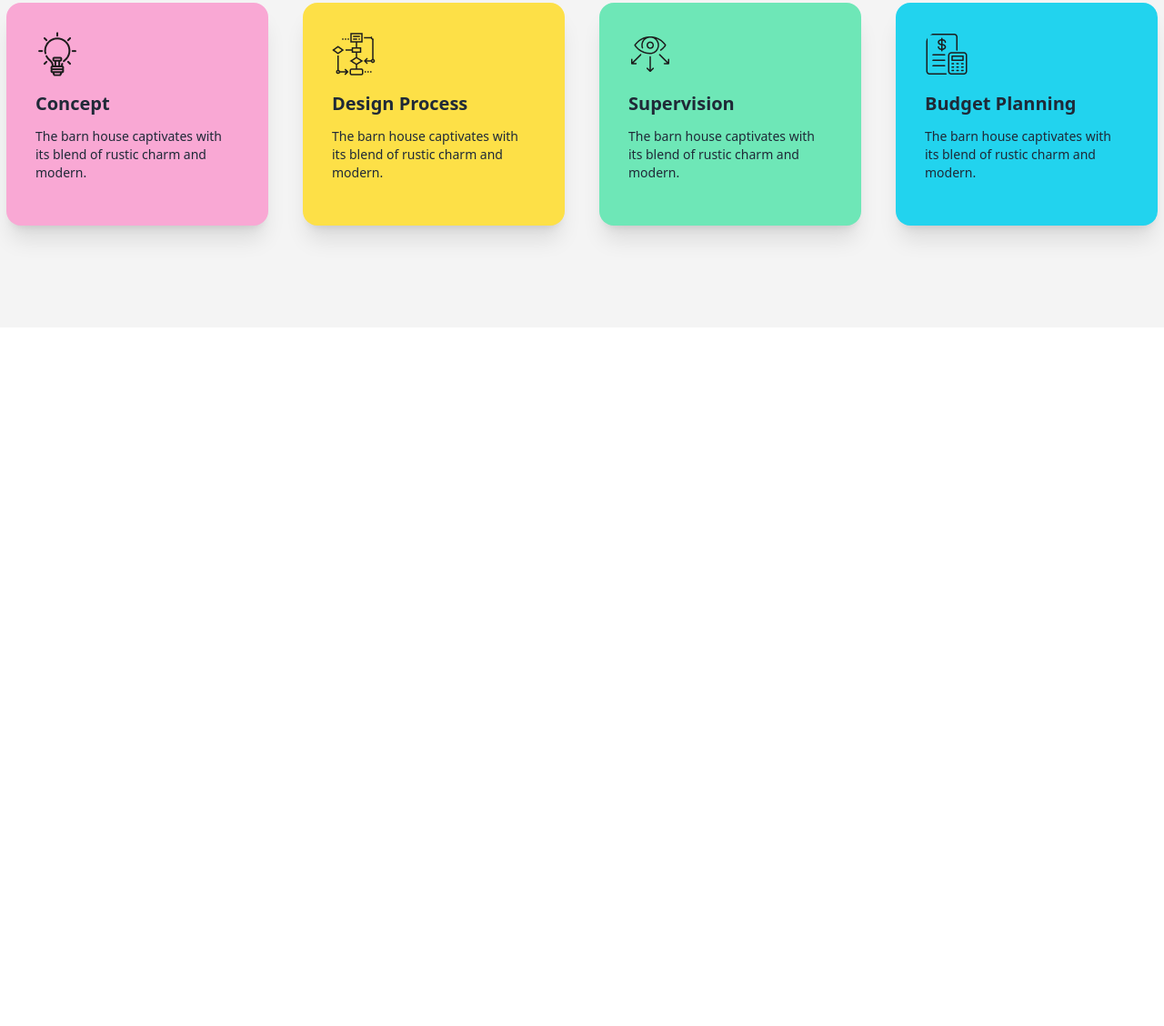
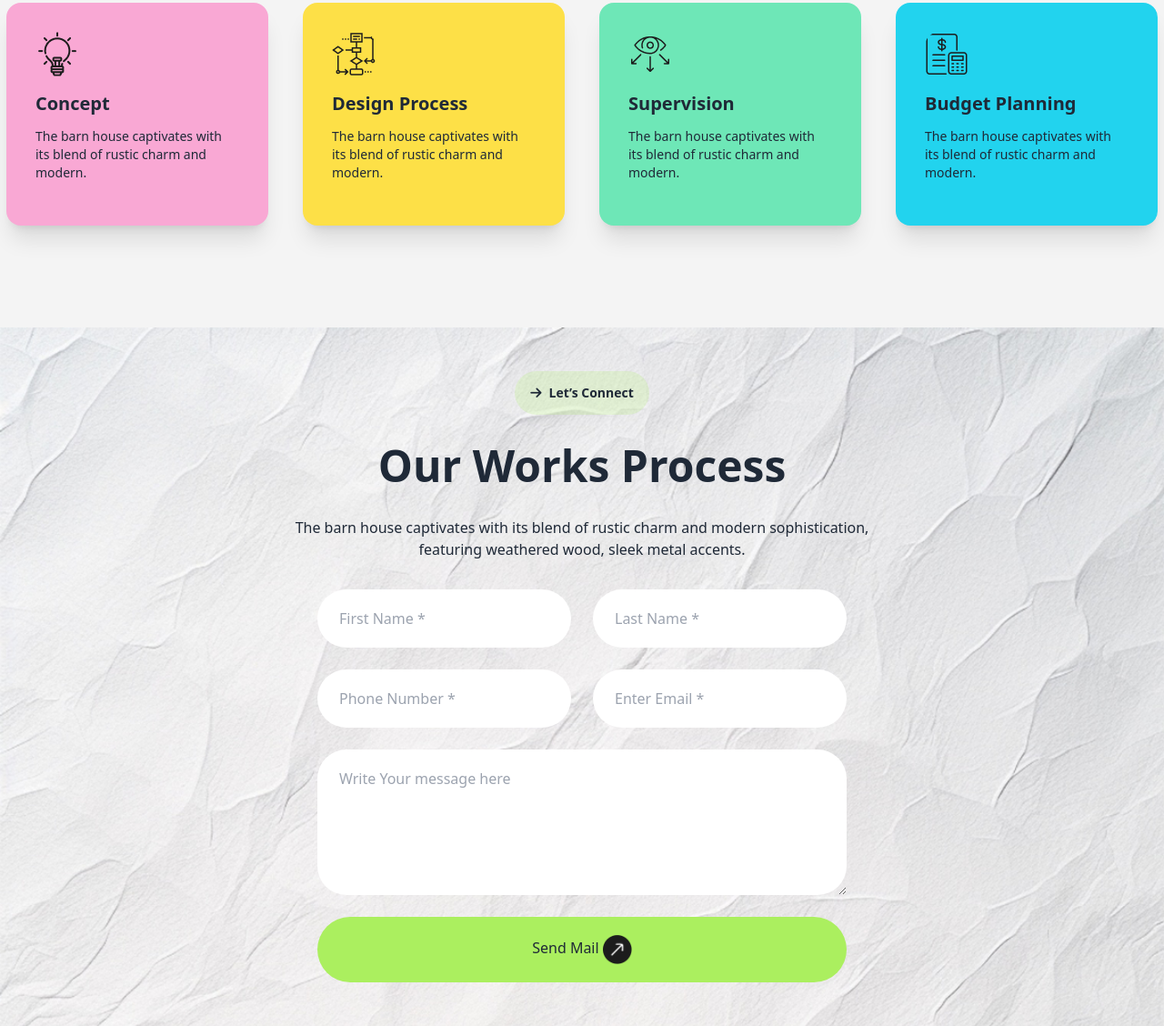
Before and after one commit to Hm-Faisal/Rinterio-consult-site-tailwind, a plain HTML site: page index.html in a window 1280 px wide. Shown: the part 1909-3037 px from the top of the page at 91% size. Before the commit the page ends 2269 px from the top, so only its background shows below. Drawn offline with nearby package versions, Linux system fonts and the light colour scheme.

Commit message:
created contact Area

```diff
--- a/index.html
+++ b/index.html
@@ -33,6 +33,10 @@
               "primary-bg-color": "rgb(171, 239, 95)",
               "btn-bg": "rgba(171, 239, 95, 0.5)",
               "hero-bg": "rgb(244, 244, 244)",
+              "contact-btn-bg-color": "rgba(171, 239, 95, 0.2)",
+            },
+            backgroundImage: {
+              "contact-bg": "url(./assets/bg.jpg)",
             },
           },
         },
@@ -194,17 +198,19 @@
       </section>
 
       <section class="work_process py-28 bg-hero-bg">
-        <div class="content flex flex-col items-center gap-8 ">
-          <button class="btn btn-ghost text-left rounded-xl bg-white">
-            <i class="fa-solid fa-arrow-right "></i>
+        <div class="content flex flex-col items-center gap-8">
+          <button class="btn btn-ghost rounded-3xl bg-white">
+            <i class="fa-solid fa-arrow-right"></i>
             How we works
           </button>
-          <h2 class="text-5xl font-bold text-center" >Our Works Process</h2>
+          <h2 class="text-5xl font-bold text-center">Our Works Process</h2>
           <p class="max-w-screen-md text-center px-8">
             The barn house captivates with its blend of rustic charm and modern
             sophistication, featuring weathered wood, sleek metal accents.
           </p>
-          <div class="our_steps flex container mx-auto gap-6 flex-col md:flex-row">
+          <div
+            class="our_steps flex container mx-auto gap-6 flex-col md:flex-row"
+          >
             <div
               class="card card-compact bg-base-100 w-72 shadow-xl items-start mx-auto bg-pink-300 p-8"
             >
@@ -265,7 +271,32 @@
         </div>
       </section>
 
-
+      <section class="contact bg-[url('./assets/bg.jpg')] py-12 bg-no-repeat bg-cover">
+        <div class="container mx-auto">
+          <div
+            class="main_content max-w-screen-lg flex flex-col mx-auto items-center gap-8"
+          >
+            <button class="btn btn-ghost rounded-3xl bg-contact-btn-bg-color">
+              <i class="fa-solid fa-arrow-right"></i>
+              Let’s Connect
+            </button>
+            <h2 class="text-5xl font-bold text-center">Our Works Process</h2>
+            <p class="max-w-screen-md text-center px-8">
+              The barn house captivates with its blend of rustic charm and
+              modern sophistication, featuring weathered wood, sleek metal
+              accents.
+            </p>
+            <form action="#" class="grid grid-cols-1 md:grid-cols-2 gap-6">
+              <input type="text" name="" id="" placeholder="First Name *" class="px-6 py-5 rounded-[64px] ">
+              <input type="text" name="" id="" placeholder="Last Name *" class="px-6 py-5 rounded-[64px] ">
+              <input type="number" name="" id="" placeholder="Phone Number *" class="px-6 py-5 rounded-[64px] ">
+              <input type="email" name="" id="" placeholder="Enter Email *" class="px-6 py-5 rounded-[64px] ">
+              <textarea name="massage" id="" class="px-6 py-5 min-h-40 rounded-[32px] col-span-1 md:col-span-2" placeholder="Write Your message here"></textarea>
+              <a href=""class="px-6 py-5 rounded-[64px] col-span-1 md:col-span-2 bg-primary-bg-color text-center">Send Mail <img src="./assets/up-right-dark.png" alt="" class="w-8 inline-block"></a>
+            </form>
+          </div>
+        </div>
+      </section>
     </main>
   </body>
 </html>
```
